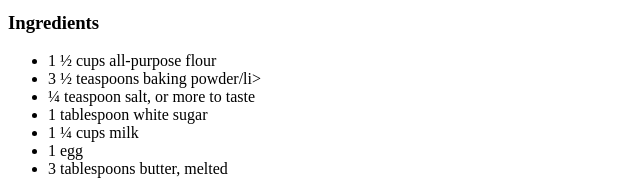
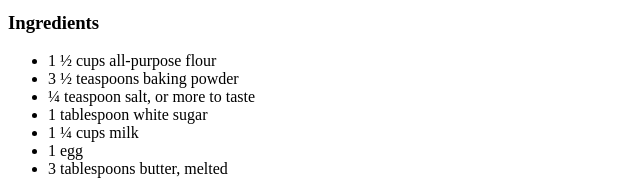
Before and after one commit to Evans-707/odin-recipes, a plain HTML site: page recipes/pancakes.html in a window 1280 px wide. Shown: the part 651-831 px from the top of the page, 0-640 px from the left. Drawn offline with Linux system fonts and the light colour scheme.

Commit message:
Pancake recipe

```diff
--- a/recipes/pancakes.html
+++ b/recipes/pancakes.html
@@ -15,7 +15,7 @@
 <body>
     <ul>
         <li>1 ½ cups all-purpose flour</li>
-        <li>3 ½ teaspoons baking powder/li>
+        <li>3 ½ teaspoons baking powder</li>
         <li>¼ teaspoon salt, or more to taste</li>
         <li>1 tablespoon white sugar</li>
         <li>1 ¼ cups milk</li>
```
